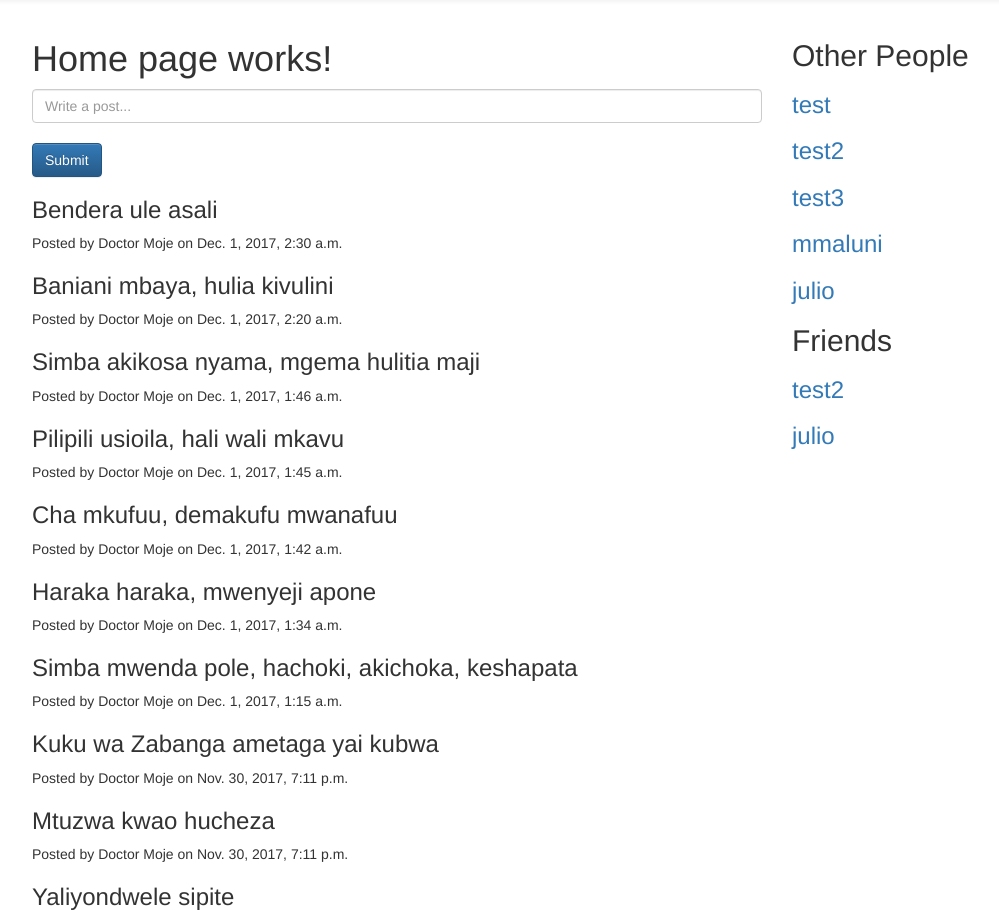
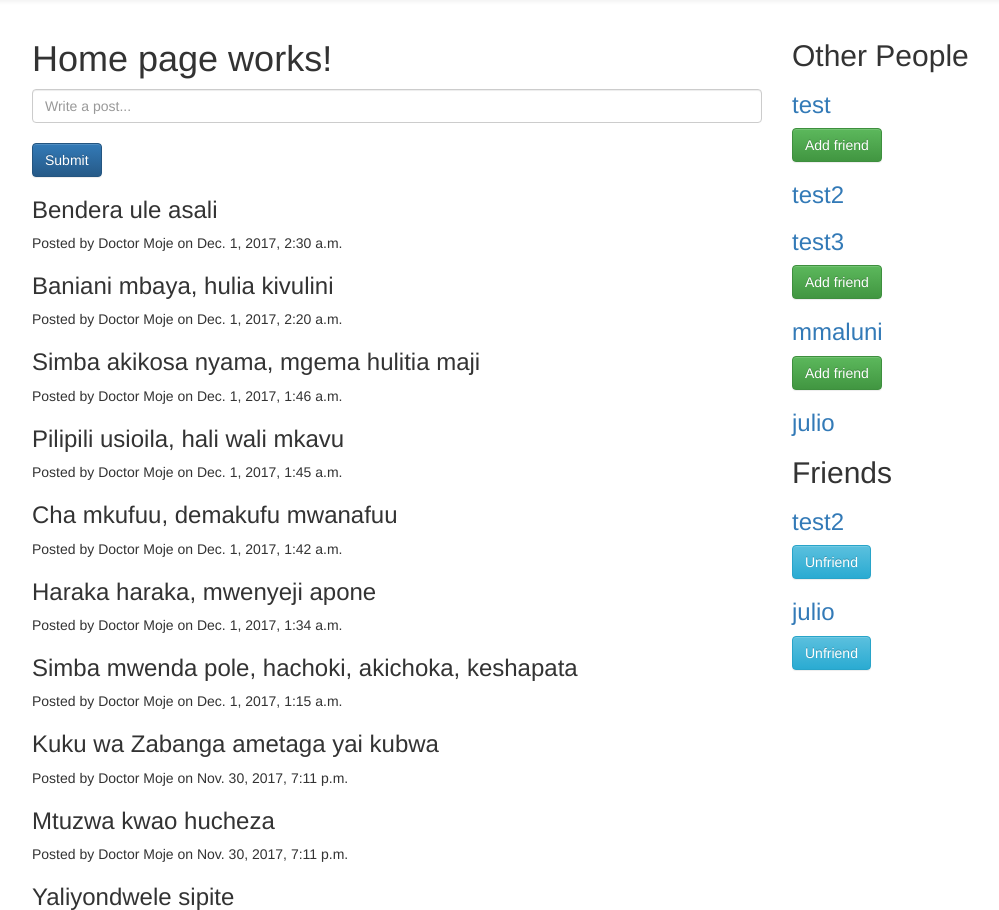
Before and after one commit to daktari01/django_tutorial, a Django app: page /home/ in a window 1280 px wide. Shown: the part 51-961 px from the top of the page, without its empty margins (53-1052 px from the left). Run offline with Django 3.2, Linux system fonts and the light colour scheme; a user stored in the database is signed in; data comes from the database, SQL or seed files in the repository; both versions use the stored data as it was after the commit; some libraries are stand-ins or nearby versions.

Commit message:
[session 59]: Add Bootstrap buttons to finish the friends list

```diff
--- a/home/templates/home/home.html
+++ b/home/templates/home/home.html
@@ -24,13 +24,21 @@
         <a href="{% url 'accounts:view_profile_with_pk' pk=user.pk %}">
             <h3>{{ user.username }}</h3>
         </a>
+        {% if not user in friends %}
+        <a href="{% url 'home:change_friends' operation='add' pk=user.pk %}">
+            <button type="button" class="btn btn-success">Add friend</button>
+        </a>
+        {% endif %}
     {% endfor %}
     <h2>Friends</h2>
     {% for friend in friends %}
     <a href="{% url 'accounts:view_profile_with_pk' pk=user.pk %}">
         <h3>{{ friend.username }}</h3>
     </a>
-{% endfor %}
+    <a href="{% url 'home:change_friends' operation='remove' pk=friend.pk %}">
+        <button type="button" class="btn btn-info">Unfriend</button>
+    </a>
+    {% endfor %}
 
 </div>
 
--- a/home/views.py
+++ b/home/views.py
@@ -37,7 +37,7 @@ class HomeView(TemplateView):
 def change_friends(request, operation, pk):
     friend = User.objects.get(pk=pk)
     if operation == 'add':
-        friend = make_friend(request.user, friend)
+        friend = Friend.make_friend(request.user, friend)
     elif operation == 'remove':
-        friend = lose_friend(request.user, friend)
+        friend = Friend.lose_friend(request.user, friend)
     return redirect('home:home')
```
Also changed, not shown: db.sqlite3.
